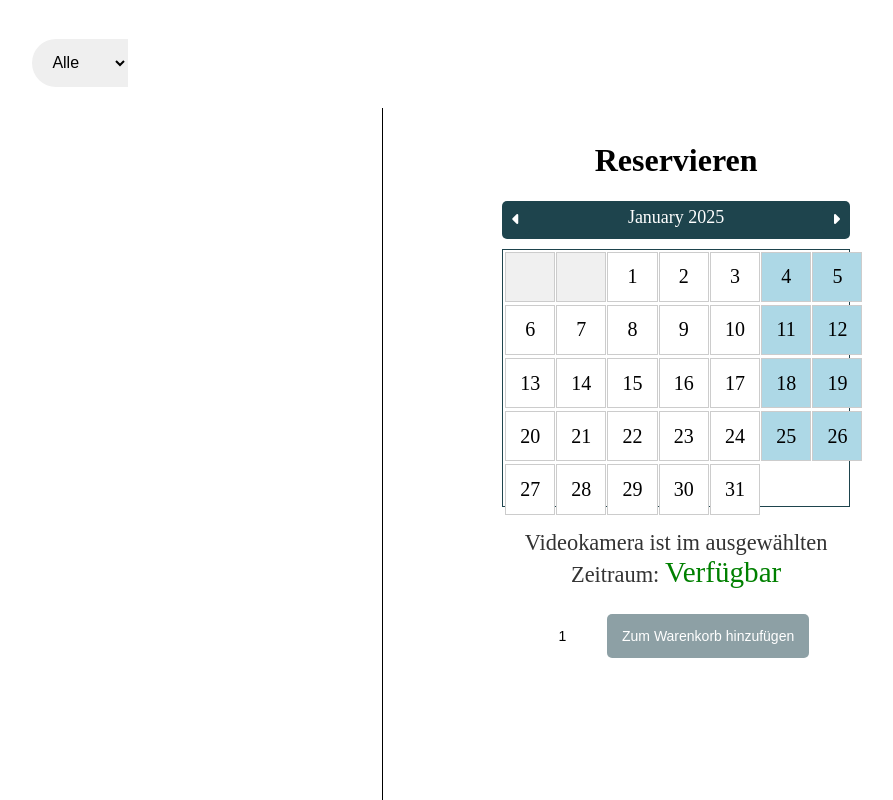
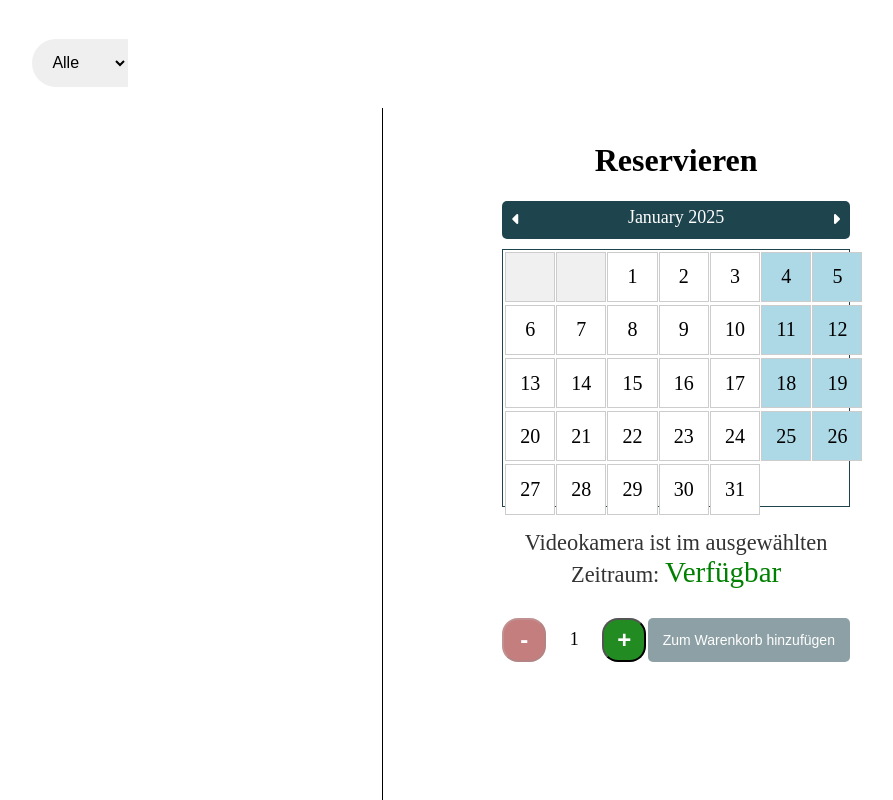
Before and after one commit to S-Stoeger/OmniaL, an Angular app in the folder code/frontend/: page /detail/1 in a window 1280 px wide. Shown: the top 800 px of the page, without its empty margins (323-1216 px from the left). Built offline with nearby package versions, Linux system fonts and the light colour scheme; no server answers.

Commit message:
#195 added new buttons for amount input

```diff
--- /dev/null
+++ b/code/frontend/src/app/amount-settings/amount-settings.component.css
@@ -0,0 +1,29 @@
+#detail-set-amount {
+  display: flex;
+  width: 9rem;
+  justify-content: space-between;
+  font-size: large;
+  align-items: center;
+}
+
+.amount-button {
+  font-size: 1.5rem;
+  font-weight: bold;
+  color: white;
+  text-align: center;
+  border-radius: 1rem;
+  width: 2.75rem;
+  height: 2.75rem;
+}
+
+#plus-button {
+  background-color: forestgreen;
+}
+
+#minus-button {
+  background-color: darkred;
+}
+
+.amount-button:disabled {
+  opacity: 0.5;
+}
--- /dev/null
+++ b/code/frontend/src/app/amount-settings/amount-settings.component.html
@@ -0,0 +1,5 @@
+<div id="detail-set-amount">
+  <button id="minus-button" class="amount-button" (click)="amount = amount - 1" [disabled]="amount === 1">-</button>
+  <p>{{amount}}</p>
+  <button id="plus-button" class="amount-button" (click)="amount = amount + 1" [disabled]="maxAmount != undefined &&    amount >= maxAmount">+</button>
+</div>
--- /dev/null
+++ b/code/frontend/src/app/amount-settings/amount-settings.component.ts
@@ -0,0 +1,18 @@
+import {Component, inject, Input} from '@angular/core';
+import {LocalStorageService} from '../local-storage.service';
+
+@Component({
+  selector: 'app-amount-settings',
+  imports: [],
+  templateUrl: './amount-settings.component.html',
+  styleUrl: './amount-settings.component.css'
+})
+export class AmountSettingsComponent {
+  localStorageService: LocalStorageService = inject(LocalStorageService);
+  @Input() maxAmount: number | undefined;
+  amount: number = 1;
+
+  getCurrentAmount() {
+    return this.amount;
+  }
+}
--- a/code/frontend/src/app/shop-detail/shop-detail.component.css
+++ b/code/frontend/src/app/shop-detail/shop-detail.component.css
@@ -6,13 +6,6 @@
   padding: 2% 3% 2% 3%;
   font-size: 1.5rem;
   height: 5.5vh;
-}
-
-#detail- {
-  position: relative;
-  display: flex;
-  justify-content: space-between;
-  width: 100%;
 }
 
 #countAmount {
@@ -171,11 +164,12 @@ button {
 }
 
 #detail- {
+  position: relative;
   display: flex;
-  justify-content: center;
+  justify-content: space-between;
   align-items: center;
-  gap: 10px;
   margin-top: 15px;
+  width: 100%
 }
 
 #reserve {
--- a/code/frontend/src/app/shop-detail/shop-detail.component.html
+++ b/code/frontend/src/app/shop-detail/shop-detail.component.html
@@ -37,12 +37,10 @@
       <span style="color: red; font-size: 1.3em;" *ngIf="equipment?.available === 0">Nicht Verfügbar</span>
     </p>
     <div id="detail-">
-      <input #countAmountInput id="countAmount" type="number" min="1" max="{{equipment?.available}}" [defaultValue]="1"/>
+      <app-amount-settings [maxAmount]="equipment?.available"></app-amount-settings>
       <button [style.opacity]="!check() ? '0.5' : '1'" [disabled]="!check()" id="reserve" (click)="addToCart()">Zum Warenkorb hinzufügen</button>
     </div>
   </div>
-
-
 </div>
 
 <h1 id="detail-h1">Wurde oft zusammen entliehen:</h1>
--- a/code/frontend/src/app/shop-detail/shop-detail.component.ts
+++ b/code/frontend/src/app/shop-detail/shop-detail.component.ts
@@ -10,6 +10,7 @@ import {FormsModule} from '@angular/forms';
 import {HttpService} from '../http.service';
 import {Subscription} from 'rxjs';
 import {MatSnackBar} from '@angular/material/snack-bar';
+import {AmountSettingsComponent} from '../amount-settings/amount-settings.component';
 
 @Component({
   selector: 'app-shop-detail',
@@ -18,6 +19,7 @@ import {MatSnackBar} from '@angular/material/snack-bar';
     NgForOf,
     FormsModule,
     NgIf,
+    AmountSettingsComponent,
   ],
   templateUrl: './shop-detail.component.html',
   styleUrl: './shop-detail.component.css'
@@ -29,7 +31,7 @@ export class ShopDetailComponent {
   router = inject(Router)
   currentRentalService: LocalStorageService = inject(LocalStorageService)
   counter = -1
-  @ViewChild('countAmountInput') countAmountInput!: ElementRef;
+  @ViewChild(AmountSettingsComponent) amountSettingsComponent!: AmountSettingsComponent;
   private snackBar = inject(MatSnackBar);
 
   months = [
@@ -150,7 +152,7 @@ export class ShopDetailComponent {
     return {
       id: (this.counter += 1),
       equipmentID: equipment.id,
-      count: parseInt(this.countAmountInput.nativeElement.value, 10),
+      count: this.amountSettingsComponent.getCurrentAmount(),
       startTime: startTime ? startTime.toISOString() : null,
       endTime: endTime ? endTime.toISOString() : null,
     };
@@ -158,7 +160,7 @@ export class ShopDetailComponent {
 
   check() {
     if(this.equipment?.available !== 0 && this.equipment != undefined) {
-      if (this.selectedDays.length == 2 && parseInt(this.countAmountInput.nativeElement.value,10) > 0) {
+      if (this.selectedDays.length == 2 && this.amountSettingsComponent.getCurrentAmount() > 0) {
         return true;
       }
       return false;
```
Also changed, not shown: 1 other file (tests, documents, lock files or other folders).
